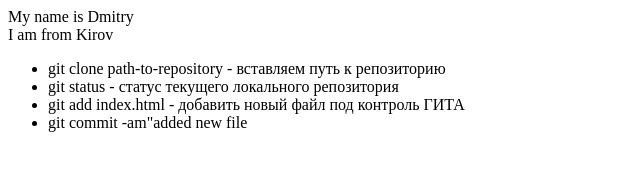
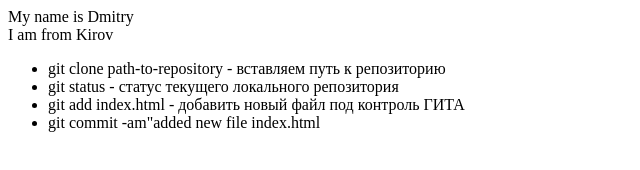
Before and after one commit to kibeshev87/git-lesson, a plain HTML site: page index.html in a window 1280 px wide. Shown: the full height of the page, 0-640 px from the left. Drawn offline with Linux system fonts and the light colour scheme.

Commit message:
added new file index.html

```diff
--- a/index.html
+++ b/index.html
@@ -9,6 +9,6 @@
 		<li>git clone path-to-repository - вставляем путь к репозиторию </li>
 		<li>git status - статус текущего локального репозитория</li>
 		<li>git add index.html - добавить новый файл под контроль ГИТА</li>
-		<li>git commit -am"added new file </li>
+		<li>git commit -am"added new file index.html</li>
 	</ul>
 </div>
```
